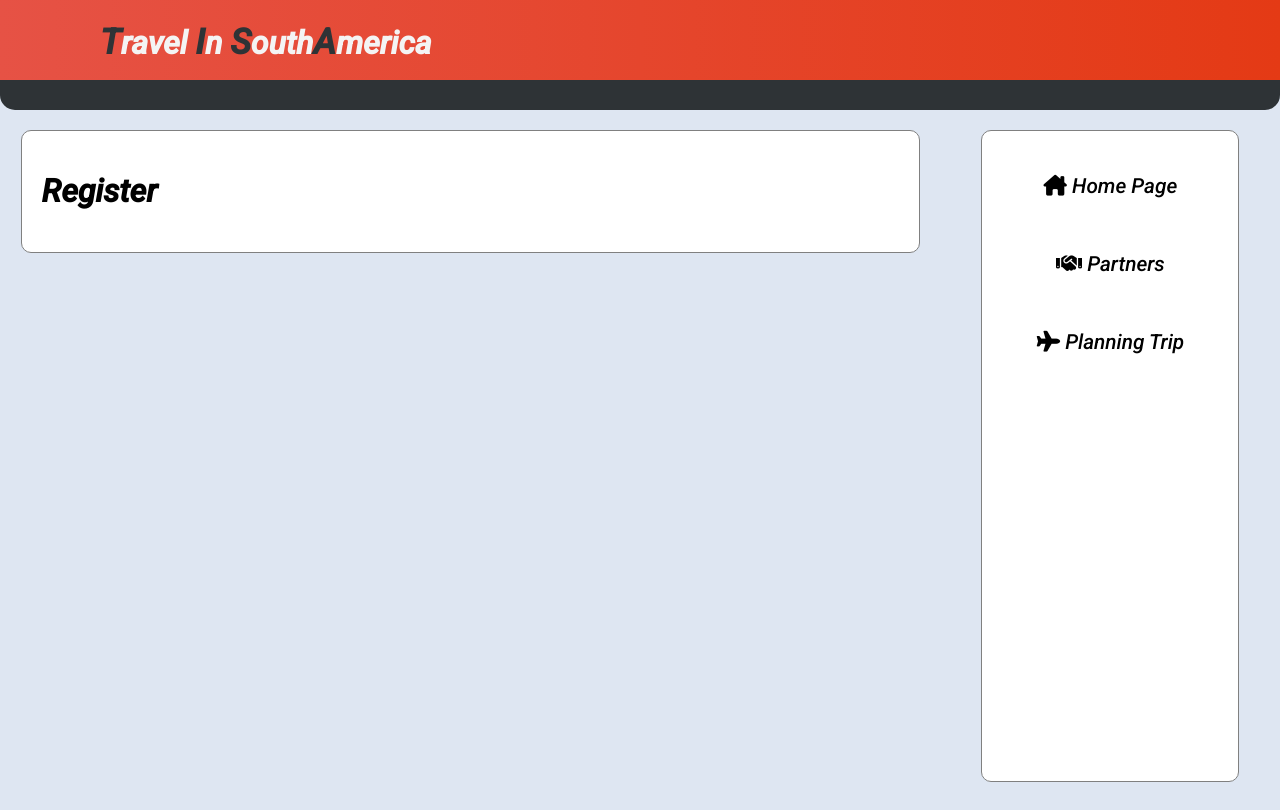
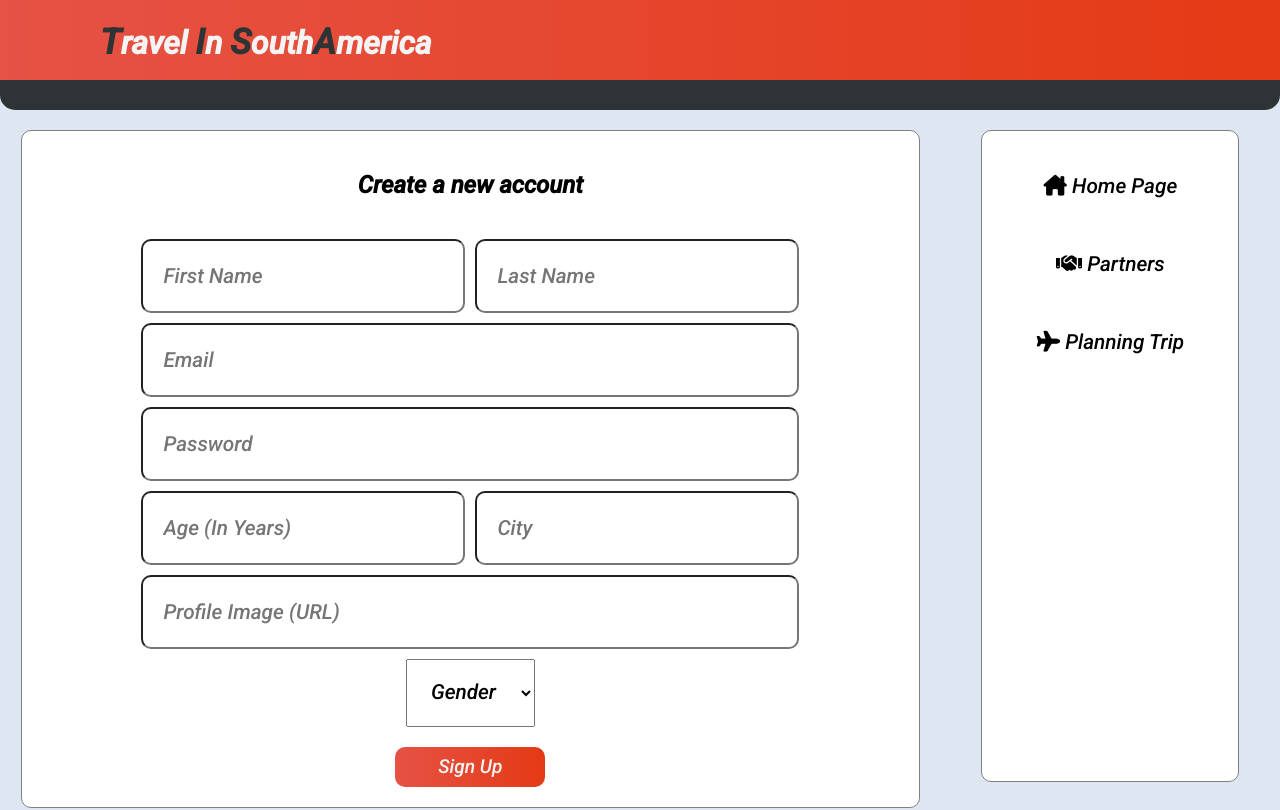
Before and after one commit to MosheHadadG/Travel-In-SouthAmerica, a React (Create React App) app: page /signup in a window 1280 px wide. Shown: the top 810 px of the page. Built offline with nearby package versions, Linux system fonts and the light colour scheme; no server answers.

Commit message:
Adding Register Form

```diff
--- a/src/App.js
+++ b/src/App.js
@@ -10,7 +10,7 @@ import HomePage from './screens/Home_Page/HomePage';
 import PartnersPage from './screens/Partners_Page/PartnersPage'
 import PlanningTripPage from './screens/Planning_Trip_Page/PlanningTripPage'
 import ProfilePage from './screens/Profile_Page/ProfilePage'
-import Register from './screens/Register_Page/Register';
+import RegisterPage from './screens/Register_Page/RegisterPage';
 import Destionation_Page from './screens/Destionation_Page/Destionation_Page';
 import Attraction_Page from './screens/Attraction_Page/Attraction_Page';
 
@@ -72,7 +72,7 @@ function App() {
             {!state.signIn && !JSON.parse(signInLocalStorage) ?
               (<>
                 <Route exact path="/" component={Login} />
-                <Route exact path='/signup' component={Register} />
+                <Route exact path='/signup' component={RegisterPage} />
               </>) :
               (
                 <>
--- a/src/components/Attractions/CardAttractions.css
+++ b/src/components/Attractions/CardAttractions.css
@@ -16,14 +16,19 @@
   padding: 10px;
   border: 2px solid transparent;
   transition: 0.5s;
+
 }
+
+
 .card:hover {
   border: 2px solid #e65245;
 }
+
 .card-img {
   width: 100%;
   height: 100%;
 }
+
 .card img {
   width: 100%;
   height: 100%;
--- /dev/null
+++ b/src/components/RegisterForm/RegisterForm.css
@@ -0,0 +1,75 @@
+.register-form {
+  font-size: 1.3rem;
+  display: flex;
+  flex-direction: column;
+  align-items: center;
+  gap: 20px;
+  width: 20%;
+}
+
+.register-inputs {
+  display: flex;
+  flex-direction: column;
+  gap: 10px;
+}
+
+.register-inputs input  {
+  width: 280px;
+  height: 30px;
+  border-radius: 10px;
+  padding: 20px;
+  font-size: 1.3rem;
+}
+
+
+.register-inputs select {
+  padding: 20px;
+  font-size: 1.3rem;
+}
+
+.register-form button {
+  width: 150px;
+  height: 40px;
+  border-radius: 10px;
+  background: linear-gradient(to right, #e65245, #e43a15);
+  color: #f4f4f4;
+  font-size: 1.2rem;
+  cursor: pointer;
+  border-style: none;
+}
+
+.register-form button:hover {
+  background: linear-gradient(to right, #9e3d34, #e43a15);
+}
+
+/* First name & Last name */
+
+.register-first-last-name {
+  display: flex;
+  gap: 10px;
+}
+
+/* Email && Password && Profile Img */
+.register-email, .register-password, .register-profile-img {
+  display: flex;
+  justify-content: center;
+}
+
+.register-email input, .register-password input,
+.register-profile-img input {
+  width: 100%;
+}
+
+/* Age && city */
+
+.register-age-city {
+  display: flex;
+  gap: 10px;
+}
+
+/* Gender */
+
+.register-gender {
+  display: flex;
+  justify-content: center;
+}
--- /dev/null
+++ b/src/components/RegisterForm/RegisterForm.jsx
@@ -0,0 +1,86 @@
+import React, { useState } from 'react'
+import './RegisterForm.css'
+const initialState = {
+  firstName: '',
+  lastName: '',
+  email: '',
+  password: '',
+  gender: '',
+  interests: '',
+  age: '',
+  city: '',
+  urlAvatar: ''
+}
+
+function RegisterForm({createNewUser}) {
+  const [formRegister, setRegisterForm] = useState(initialState)
+
+  const handleChange = (event) => {
+    let value = event.target.value;
+    let nameInput = event.target.name;
+    setRegisterForm({ ...formRegister, [nameInput]: value })
+  }
+
+  //! Need to create function check valid form
+
+
+  const handleClick = (event) => {
+    event.preventDefault()
+    return formRegister;
+  }
+
+  return (
+
+    <form className='register-form' action="">
+      <div className='register-inputs'>
+
+        <div className='register-first-last-name'>
+          <input onChange={handleChange} placeholder="First Name"
+            name='firstName' value={formRegister.firstName} type="text" />
+
+          <input onChange={handleChange} placeholder="Last Name"
+            name='lastName' value={formRegister.lastName} type="text" />
+        </div>
+
+        <div className='register-email'>
+          <input onChange={handleChange} placeholder="Email"
+            name='email' value={formRegister.email} type="email" />
+        </div>
+
+        <div className='register-password'>
+          <input onChange={handleChange} placeholder="Password"
+            name='password' autoComplete='true' password={formRegister.password} type="password" />
+        </div>
+
+        <div className='register-age-city'>
+          <input onChange={handleChange} placeholder="Age (In Years)"
+            name='age' value={formRegister.age} type="number" />
+
+
+          <input onChange={handleChange} placeholder="City"
+            name='city' value={formRegister.city} type="text" />
+        </div>
+
+        <div className='register-profile-img'>
+          <input onChange={handleChange} placeholder="Profile Image (URL)"
+            name='urlAvatar' value={formRegister.urlAvatar} type="text" />
+        </div>
+
+        <div className='register-gender'>
+          <select onChange={handleChange}
+            name="gender" defaultValue='Default'>
+            <option value="Default" disabled>Gender</option>
+            <option value="Male">Male</option>
+            <option value="Female">Female</option>
+          </select>
+        </div>
+
+
+      </div>
+
+      <button onClick={(event) => createNewUser(handleClick(event))} type='submit'>Sign Up</button>
+    </form>
+  )
+}
+
+export default RegisterForm
--- a/src/screens/Login_Page/Login.css
+++ b/src/screens/Login_Page/Login.css
@@ -27,7 +27,8 @@
   width: 280px;
   height: 30px;
   border-radius: 10px;
-  font-size: 1.1rem;
+  font-size: 1.3rem;
+  padding: 5px;
 }
 
 .login-form button {
--- a/src/screens/Register_Page/Register.jsx
+++ /dev/null
@@ -1,11 +0,0 @@
-import React from 'react'
-
-function Register() {
-  return (
-    <div>
-      <h1>Register</h1>
-    </div>
-  )
-}
-
-export default Register
--- /dev/null
+++ b/src/screens/Register_Page/RegisterPage.css
@@ -0,0 +1,10 @@
+.register-container {
+  display: flex;
+  flex-direction: column;
+  justify-content: center;
+  align-items: center;
+  width: 100%;
+  height: 100%;
+  gap: 20px;
+
+}
--- /dev/null
+++ b/src/screens/Register_Page/RegisterPage.jsx
@@ -0,0 +1,47 @@
+import React, {useContext} from 'react'
+import { createUser, getUsers } from '../../Apis/MockApi/requestsUsers'
+import { myContext  } from '../../context/myContext'
+import RegisterForm from '../../components/RegisterForm/RegisterForm'
+
+import './RegisterPage.css'
+
+function Register({history}) {
+  // Global State
+  const state = useContext(myContext);
+
+  const createNewUser = async (user) => {
+    const newUser = {
+      createdAt: new Date(),
+      firstName: user.firstName,
+      lastname: user.lastName,
+      gender: user.gender,
+      email: user.email,
+      password: user.password,
+      avatar: user.urlAvatar,
+      about: '',
+      interests: [],
+      planning: {},
+      age: user.age,
+      city: user.city
+    }
+
+    await createUser(newUser);
+    const usersIncludeNewUser = await getUsers();
+    // update State
+    state.setUsers(usersIncludeNewUser);
+    history.push('/')
+  }
+
+  return (
+    <div>
+      <div className='register-container'>
+        <div className='register-title'>
+          <h2>Create a new account</h2>
+        </div>
+        <RegisterForm createNewUser={createNewUser} />
+      </div>
+    </div>
+  )
+}
+
+export default Register
```
